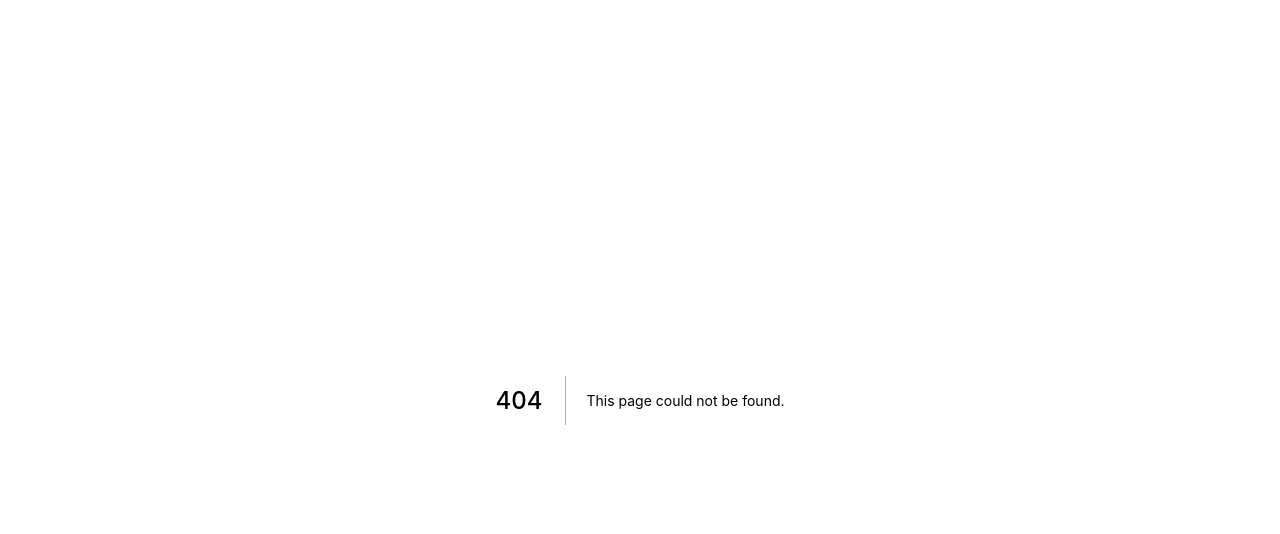
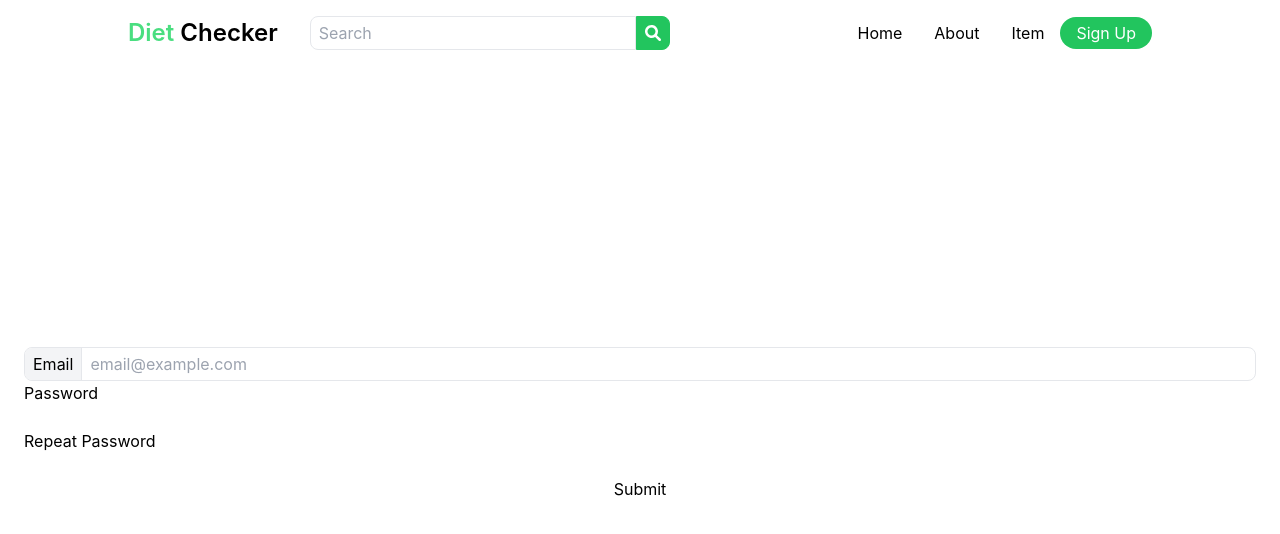
Before and after one commit to KacperHemperek/diet-checker, a Next.js app: page /register in a window 1280 px wide. Before the commit this address had no page. Shown: the top 534 px of the page. Built offline with nearby package versions, Linux system fonts and the light colour scheme.

Commit message:
style: first input styles

```diff
--- a/pages/login.tsx
+++ /dev/null
@@ -1,57 +0,0 @@
-import React from "react";
-import Layout from "../layouts/Layout";
-import { useFormik } from "formik";
-import * as Yup from "yup";
-const login = () => {
-
-
-
-    const formik = useFormik({
-        initialValues: {
-            email: "",
-            password: "",
-            repeatPassword: "",
-        },
-        onSubmit: (values) => {
-            alert(JSON.stringify(values, null, 2));
-        },
-    });
-
-    console.log({ ...formik });
-    return (
-        <Layout>
-            <form onSubmit={formik.handleSubmit}>
-                <label htmlFor="email">Email Address</label>
-                <input
-                    id="email"
-                    name="email"
-                    type="email"
-                    onChange={formik.handleChange}
-                    value={formik.values.email}
-                />
-
-                <label htmlFor="password">Password</label>
-                <input
-                    id="password"
-                    name="password"
-                    type="password"
-                    onChange={formik.handleChange}
-                    value={formik.values.password}
-                />
-
-                <label htmlFor="repeatPassword">Repeat Password</label>
-                <input
-                    id="repeatPassword"
-                    name="repeatPassword"
-                    type="password"
-                    onChange={formik.handleChange}
-                    value={formik.values.repeatPassword}
-                />
-
-                <button type="submit">Submit</button>
-            </form>
-        </Layout>
-    );
-};
-
-export default login;
--- /dev/null
+++ b/pages/register.tsx
@@ -0,0 +1,64 @@
+import React from "react";
+import Layout from "../layouts/Layout";
+import { useFormik } from "formik";
+import * as Yup from "yup";
+const register = () => {
+    const formik = useFormik({
+        initialValues: {
+            email: "",
+            password: "",
+            repeatPassword: "",
+        },
+        onSubmit: (values) => {
+            alert(JSON.stringify(values, null, 2));
+        },
+    });
+
+    return (
+        <Layout>
+            <div className="flex min-h-[90vh] items-center justify-center">
+                <form
+                    onSubmit={formik.handleSubmit}
+                    className="flex min-w-full flex-col p-6"
+                >
+                    <div className="group flex items-center overflow-hidden rounded-lg border border-r transition focus-within:border-green-500 focus-within:outline focus-within:outline-green-500  ">
+                        <label className="border-r bg-gray-100 px-2 py-1 transition ">
+                            Email
+                        </label>
+                        <input
+                            id="email"
+                            name="email"
+                            type="email"
+                            onChange={formik.handleChange}
+                            value={formik.values.email}
+                            placeholder="email@example.com"
+                            className=" h-full w-full px-2 focus:outline-none"
+                        />
+                    </div>
+
+                    <label htmlFor="password">Password</label>
+                    <input
+                        id="password"
+                        name="password"
+                        type="password"
+                        onChange={formik.handleChange}
+                        value={formik.values.password}
+                    />
+
+                    <label htmlFor="repeatPassword">Repeat Password</label>
+                    <input
+                        id="repeatPassword"
+                        name="repeatPassword"
+                        type="password"
+                        onChange={formik.handleChange}
+                        value={formik.values.repeatPassword}
+                    />
+
+                    <button type="submit">Submit</button>
+                </form>
+            </div>
+        </Layout>
+    );
+};
+
+export default register;
```
